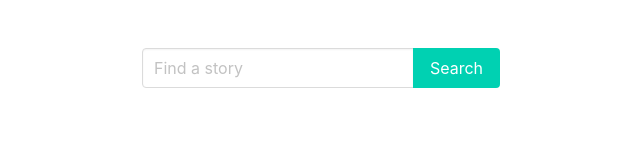
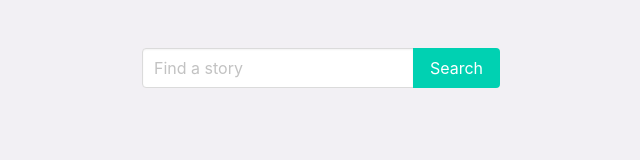
Before and after one commit to SafaeMT/hacker-news-client, a website: page public/index.html in a window 1280 px wide. Shown: the whole page, without its empty margins (319-959 px from the left). Drawn offline with nearby package versions, Linux system fonts and the light colour scheme.

Commit message:
add global style

```diff
--- a/public/index.html
+++ b/public/index.html
@@ -10,6 +10,7 @@
       rel="stylesheet"
       href="https://cdn.jsdelivr.net/npm/bulma@0.9.0/css/bulma.min.css"
     />
+    <link rel="stylesheet" href="main.css" />
   </head>
   <body>
     <!-- search form -->
--- /dev/null
+++ b/public/main.css
@@ -0,0 +1,18 @@
+/* GLOBAL */
+html {
+  box-sizing: border-box;
+  height: 100%;
+  background-color: #f2f0f4;
+}
+
+*,
+*:before,
+*:after {
+  box-sizing: inherit;
+}
+
+body {
+  margin: 0;
+  padding: 0;
+  height: 100%;
+}
```
